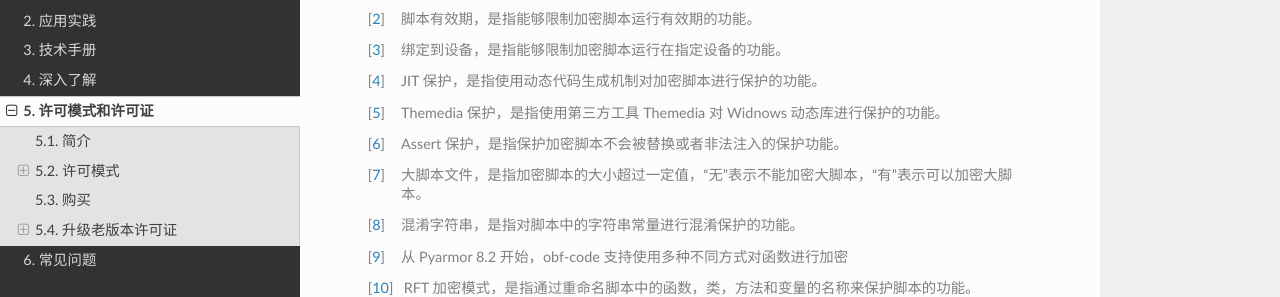
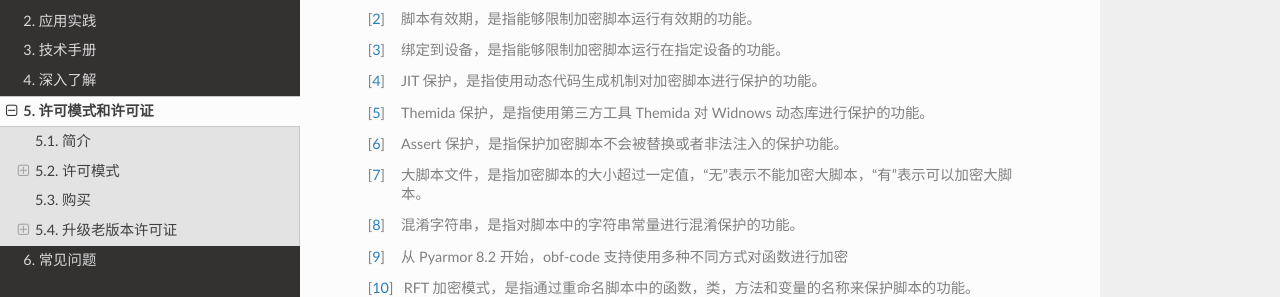
Before and after one commit to dashingsoft/pyarmor-docs-zh, a Sphinx documentation site: the page built from docs/licenses.rst, in a window 1280 px wide and 900 px high, scrolled down 3903 px. Shown: the part 154-451 px from the top of the window. Built offline with Sphinx 7.4.7 and the Read the Docs theme 2.0.0, drawn with Linux system fonts in a browser that asks for light colours.

Commit message:
Fix typo

```diff
--- a/docs/licenses.rst
+++ b/docs/licenses.rst
@@ -140,7 +140,7 @@ __ https://docs.github.com/en/actions/hosting-your-own-runners/managing-self-hos
 .. [#] 脚本有效期，是指能够限制加密脚本运行有效期的功能。
 .. [#] 绑定到设备，是指能够限制加密脚本运行在指定设备的功能。
 .. [#] JIT 保护，是指使用动态代码生成机制对加密脚本进行保护的功能。
-.. [#] Themedia 保护，是指使用第三方工具 Themedia 对 Widnows 动态库进行保护的功能。
+.. [#] Themida 保护，是指使用第三方工具 Themida 对 Widnows 动态库进行保护的功能。
 .. [#] Assert 保护，是指保护加密脚本不会被替换或者非法注入的保护功能。
 .. [#] 大脚本文件，是指加密脚本的大小超过一定值，“无”表示不能加密大脚本，“有”表示可以加密大脚本。
 .. [#] 混淆字符串，是指对脚本中的字符串常量进行混淆保护的功能。
```
